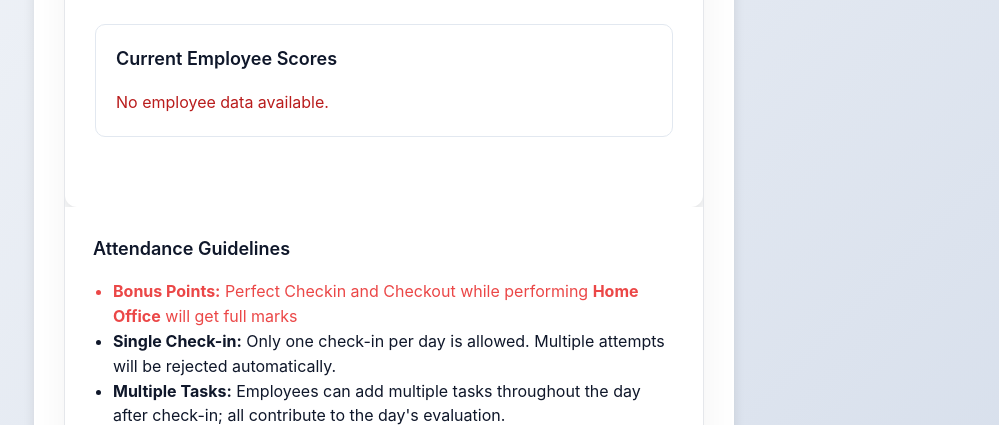
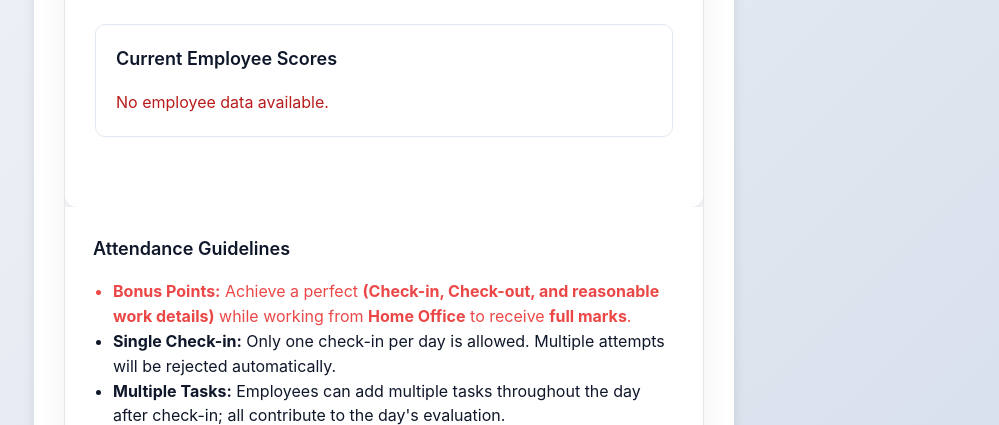
Before and after one commit to RH-NAYM/AttendanceHE, a plain HTML site: page static/index.html in a window 1280 px wide. Shown: the part 361-786 px from the top of the page, without its empty margins (256-1255 px from the left). Drawn offline with nearby package versions, Linux system fonts and the light colour scheme; no server answers.

Commit message:
added red marked new item rules :: dev

```diff
--- a/static/index.html
+++ b/static/index.html
@@ -49,9 +49,8 @@
                 <ul style="margin:0 0 24px 20px;line-height:1.55;">
                     <li class="red_marked">
                         <strong>Bonus Points:</strong>
-                        Perfect Checkin and Checkout while performing
-                        <strong>Home Office</strong>
-                        will get full marks
+                        Achieve a perfect <strong>(Check-in, Check-out, and reasonable work details)</strong>
+                        while working from <strong>Home Office</strong> to receive <strong>full marks</strong>.
                     </li>
                     <li><strong>Single Check-in:</strong> Only one check-in per day is allowed. Multiple attempts will
                         be rejected automatically.</li>
```
